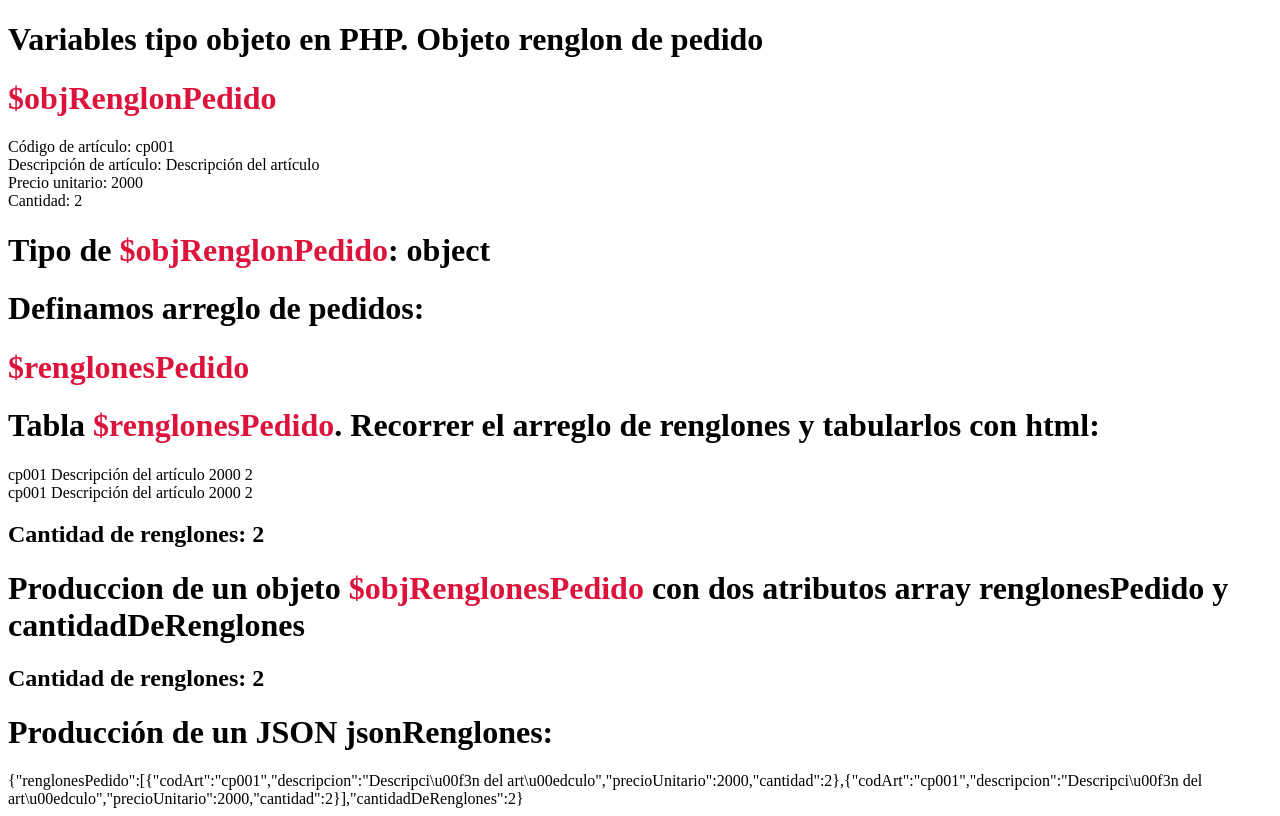
After one commit to ramatc/labo-iii, a PHP site: page /php/ej05_variables_objeto/ in a window 1280 px wide. The commit adds this page. Run offline with PHP 8.4, Linux system fonts and the light colour scheme.

Commit message:
Ejercicios 3, 4, 5 y 6 PHP

```diff
--- /dev/null
+++ b/php/ej03_requerimiento/ejemplo3.inc
@@ -0,0 +1,4 @@
+<?php
+    $persona1 = ["nombre" =>
+"Ramiro", "apellido" => "Tanquias Cornejo", "fechaNac" => 2002]; $persona2 =
+["nombre" => "Lionel", "apellido" => "Messi", "fechaNac" => 1987]; ?>
--- /dev/null
+++ b/php/ej05_variables_objeto/index.php
@@ -0,0 +1,71 @@
+<!DOCTYPE html>
+<html lang="en">
+
+<head>
+    <meta charset="UTF-8">
+    <meta name="viewport" content="width=device-width, initial-scale=1.0">
+    <title>Ejercicio 5 - Variables objeto</title>
+    <style>
+        p {
+            padding: 0;
+            margin: 0;
+        }
+
+        table {
+            border-collapse: collapse;
+        }
+
+        td {
+            border: 1px solid black;
+            padding: 10px;
+        }
+
+        .fondo {
+            background-color: crimson;
+            color: white;
+        }
+    </style>
+</head>
+
+<body>
+    <?php
+    $objRenglonPedido = new stdClass;
+    $objRenglonPedido->codArt = "cp001";
+    $objRenglonPedido->descripcion = "Descripción del artículo";
+    $objRenglonPedido->precioUnitario = 2000;
+    $objRenglonPedido->cantidad = 2;
+
+    echo "<h1>Variables tipo objeto en PHP. Objeto renglon de pedido</h1>";
+    echo "<h1 style='color: crimson'>\$objRenglonPedido</h1>";
+    echo "<p>Código de artículo: $objRenglonPedido->codArt</p>";
+    echo "<p>Descripción de artículo: $objRenglonPedido->descripcion</p>";
+    echo "<p>Precio unitario: $objRenglonPedido->precioUnitario</p>";
+    echo "<p>Cantidad: $objRenglonPedido->cantidad</p>";
+
+    echo "<h1>Tipo de <span style='color: crimson'>\$objRenglonPedido</span>: " . gettype($objRenglonPedido) . "</h1>";
+    echo "<h1>Definamos arreglo de pedidos:</h1>";
+    $renglonesPedido = [$objRenglonPedido];
+    array_push($renglonesPedido, $objRenglonPedido);
+    echo "<h1 style='color: crimson'>\$renglonesPedido</h1>";
+    echo "<h1>Tabla <span style='color: crimson'>\$renglonesPedido</span>. Recorrer el arreglo de renglones y tabularlos con html:</h1>";
+    foreach ($renglonesPedido as $objRenglonPedido) {
+        foreach ($objRenglonPedido as $renglonPedido) {
+            echo "<span> $renglonPedido </span>";
+        }
+        echo "<br/>";
+    }
+    echo "<h2>Cantidad de renglones: " . count($renglonesPedido) . "</h2>";
+
+    $objRenglonesPedido = new stdClass();
+    $objRenglonesPedido->renglonesPedido = $renglonesPedido;
+    $objRenglonesPedido->cantidadDeRenglones = count($renglonesPedido);
+    echo "<h1>Produccion de un objeto <span style='color: crimson'>\$objRenglonesPedido</span> con dos atributos array renglonesPedido y cantidadDeRenglones</h1>";
+    echo "<h2>Cantidad de renglones: " . $objRenglonesPedido->cantidadDeRenglones . "</h2>";
+
+    echo "<h1>Producción de un JSON jsonRenglones:</h1>";
+    $jsonRenglonesPedido = json_encode($objRenglonesPedido);
+    echo $jsonRenglonesPedido;
+    ?>
+</body>
+
+</html>
--- a/php/index.html
+++ b/php/index.html
@@ -58,7 +58,7 @@
     <nav>
         <h2>Haga click para abrir una nueva ventana:</h2>
         <ul>
-            <li><a href="ej01_base/app/">Ejercicio 1 - Base</a></li>
+            <li><a href="ej01_base/">Ejercicio 1 - Base</a></li>
             <li><a href="ej02_include/">Ejercicio 2 - Include</a></li>
             <li><a href="ej03_requerimiento/">Ejercicio 3 - Requerimiento</a></li>
             <li><a href="ej04_muestra_variables_servidor/">Ejercicio 4 - Muestra variables servidor</a></li>
```
Also changed, not shown: php/ej03_requerimiento/index.php (+34 -4 lines), php/ej04_muestra_variables_servidor/index.php (added, +84 -0 lines), php/ej06_formulario/index.php (added, +25 -0 lines), php/ej06_formulario/respuesta.php (added, +16 -0 lines), php/ej01_base/index.php (renamed from php/ej01_base/app/index.php).
